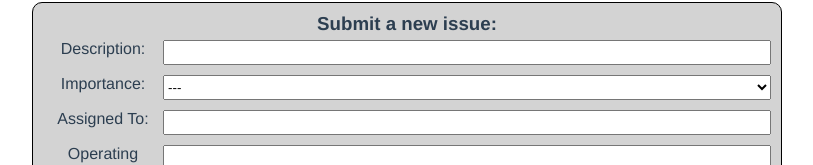
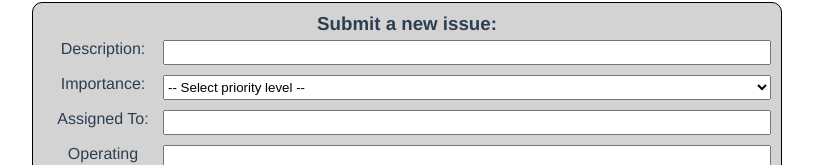
Before and after one commit to JimM517/Vue-Bug-Tracker, a Vue app: page / in a window 1280 px wide. Shown: the part 125-290 px from the top of the page, without its empty margins (233-1046 px from the left). Built offline with nearby package versions, Linux system fonts and the light colour scheme.

Commit message:
Fixed select text

```diff
--- a/src/components/Header.vue
+++ b/src/components/Header.vue
@@ -12,7 +12,7 @@
                     <div class="field">
                         <label for="importance">Importance:</label>
                         <select id="importance" v-model="newIssue.importance">
-                            <option value=""> --- </option>
+                            <option value=""> -- Select priority level -- </option>
                             <option value="low">Low</option>
                             <option value="medium">Medium</option>
                             <option value="high">High</option>
```
